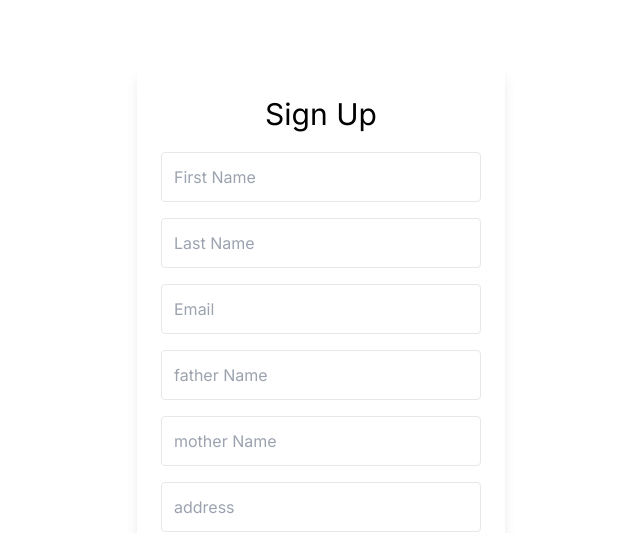
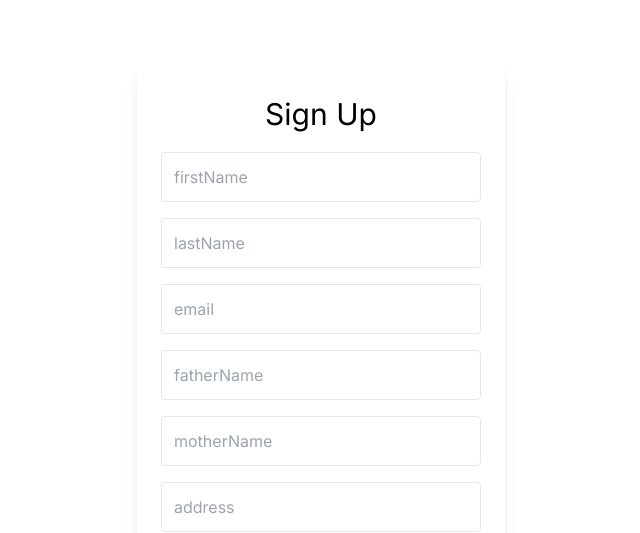
Before and after one commit to Dishantbaghel/user-registration, a Next.js app: page / in a window 1280 px wide. Shown: the top 533 px of the page, without its empty margins (319-959 px from the left). Built offline with nearby package versions, Linux system fonts and the light colour scheme.

Commit message:
resolve comments

```diff
--- a/src/app/api/signup/route.ts
+++ b/src/app/api/signup/route.ts
@@ -1,7 +1,6 @@
 import { NextRequest, NextResponse } from "next/server";
 import User from "@/models/userModel";
 import connection from "@/db/config";
-connection();
 export async function POST(request: NextRequest) {
   try {
    const body = await request.json();
--- a/src/app/page.tsx
+++ b/src/app/page.tsx
@@ -2,8 +2,6 @@ import Signup from "@/components/Signup";
 
 export default function Home() {
   return (
-    <>
       <Signup />
-    </>
   );
 }
--- a/src/app/users/page.tsx
+++ b/src/app/users/page.tsx
@@ -1,73 +1,7 @@
-"use client";
-import axios from "axios";
-import { useEffect, useState } from "react";
-
-interface User {
-  id: number;
-  firstName: string;
-  lastName: string;
-  email: string;
-  fatherName: string;
-  motherName: string;
-  address: string;
-  pincode: string;
-  country: string;
-}
+import UsersTable from "@/components/UsersTable";
 
 const Users = () => {
-  const [userData, setUserData] = useState<User[]>([]);
-
-  const getUsers = async () => {
-    try {
-      const res = await axios.get<User[]>("/api/getuser");
-      setUserData(res.data);
-      console.log(res, "res");
-    } catch (error) {
-      console.error("Error fetching users:", error);
-    }
-  };
-
-  useEffect(() => {
-    getUsers();
-  }, []);
-
-  return (
-    <div>
-      <div className="w-full bg-slate-400 text-center text-4xl py-4">Users Details</div>
-      {userData.length > 0 && (
-        <div>
-          <table className="border-collapse w-full">
-            <thead>
-              <tr className="bg-gray-200">
-                <th className="border p-2">First Name</th>
-                <th className="border p-2">Last Name</th>
-                <th className="border p-2">Email</th>
-                <th className="border p-2">Father Name</th>
-                <th className="border p-2">Mother Name</th>
-                <th className="border p-2">Address</th>
-                <th className="border p-2">Pincode</th>
-                <th className="border p-2">Country</th>
-              </tr>
-            </thead>
-            <tbody>
-              {userData.map((item) => (
-                <tr key={item.id} className="border">
-                  <td className="border p-2">{item.firstName}</td>
-                  <td className="border p-2">{item.lastName}</td>
-                  <td className="border p-2">{item.email}</td>
-                  <td className="border p-2">{item.fatherName}</td>
-                  <td className="border p-2">{item.motherName}</td>
-                  <td className="border p-2">{item.address}</td>
-                  <td className="border p-2">{item.pincode}</td>
-                  <td className="border p-2">{item.country}</td>
-                </tr>
-              ))}
-            </tbody>
-          </table>
-        </div>
-      )}
-    </div>
-  );
+  return <UsersTable />;
 };
 
 export default Users;
--- a/src/components/Signup.tsx
+++ b/src/components/Signup.tsx
@@ -4,9 +4,11 @@ import { useFormik } from "formik";
 import axios from "axios";
 import { useRouter } from "next/navigation";
 
+const countries = ["INDIA", "USA", "JAPAN"];
+
 const Signup = () => {
   const router = useRouter();
-  const formik = useFormik({
+  const { handleChange, handleSubmit, resetForm, values } = useFormik({
     initialValues: {
       firstName: "",
       lastName: "",
@@ -17,15 +19,13 @@ const Signup = () => {
       pincode: "",
       country: "INDIA",
     },
-    onSubmit: async (values,{resetForm}) => {
+    onSubmit: async (values) => {
       try {
         const res = await axios.post("/api/signup", values);
         if (res.status === 201) {
           router.push("/users");
           resetForm();
         }
-        console.log(values);
-
       } catch (error) {
         console.log(error);
       }
@@ -37,73 +37,33 @@ const Signup = () => {
       <div className="container max-w-sm mx-auto flex-1 flex flex-col items-center justify-center px-2">
         <div className="bg-white px-6 py-8 rounded shadow-lg text-black w-full">
           <h1 className="mb-5 text-3xl text-center">Sign Up</h1>
-          <form onSubmit={formik.handleSubmit}>
-            {/* first name--------------- */}
-            <input
-              type="text"
-              className="block border border-grey-light w-full p-3 rounded mb-4"
-              name="firstName"
-              placeholder="First Name"
-              onChange={formik.handleChange}
-              value={formik.values.firstName}
-            />
-            {/* last name---------------------- */}
-            <input
-              type="text"
-              className="block border border-grey-light w-full p-3 rounded mb-4"
-              name="lastName"
-              placeholder="Last Name"
-              onChange={formik.handleChange}
-              value={formik.values.lastName}
-            />
-            {/* email------------------------------- */}
-            <input
-              type="email"
-              className="block border border-grey-light w-full p-3 rounded mb-4"
-              name="email"
-              placeholder="Email"
-              onChange={formik.handleChange}
-              value={formik.values.email}
-            />
+          <form onSubmit={handleSubmit}>
+            {[
+              "firstName",
+              "lastName",
+              "email",
+              "fatherName",
+              "motherName",
+              "address",
+              "pincode",
+            ].map((field : string) => (
+              <input
+                key={field}
+                type={
+                  field === "email"
+                    ? "email"
+                    : field === "pincode"
+                    ? "number"
+                    : "text"
+                }
+                className="block border border-grey-light w-full p-3 rounded mb-4"
+                name={field}
+                placeholder={field}
+                onChange={handleChange}
+                value={values[field]}
+              />
+            ))}
 
-            {/* fatherName------------------------------- */}
-            <input
-              type="text"
-              className="block border border-grey-light w-full p-3 rounded mb-4"
-              name="fatherName"
-              placeholder="father Name"
-              onChange={formik.handleChange}
-              value={formik.values.fatherName}
-            />
-
-            {/* motherName------------------------------- */}
-            <input
-              type="text"
-              className="block border border-grey-light w-full p-3 rounded mb-4"
-              name="motherName"
-              placeholder="mother Name"
-              onChange={formik.handleChange}
-              value={formik.values.motherName}
-            />
-            {/* address------------------------------- */}
-            <input
-              type="text"
-              className="block border border-grey-light w-full p-3 rounded mb-4"
-              name="address"
-              placeholder="address"
-              onChange={formik.handleChange}
-              value={formik.values.address}
-            />
-
-            {/* pincode --------------- */}
-            <input
-              type="number"
-              className="block border border-grey-light w-full p-3 rounded mb-4"
-              name="pincode"
-              placeholder="pincode"
-              onChange={formik.handleChange}
-              value={formik.values.pincode}
-            />
             <div className="relative border border-gray-300 text-gray-800 bg-white shadow-lg">
               <label htmlFor="country" className="sr-only">
                 Country
@@ -112,12 +72,14 @@ const Signup = () => {
                 className="appearance-none w-full py-1 px-2 bg-white"
                 name="country"
                 id="country"
-                value={formik.values.country}
-                onChange={formik.handleChange}
+                value={values.country}
+                onChange={handleChange}
               >
-                <option value="INDIA">INDIA</option>
-                <option value="USA">USA</option>
-                <option value="JAPAN">JAPAN</option>
+                {countries.map((country) => (
+                  <option key={country} value={country}>
+                    {country}
+                  </option>
+                ))}
               </select>
             </div>
 
--- /dev/null
+++ b/src/components/UsersTable.tsx
@@ -0,0 +1,92 @@
+"use client";
+import { useEffect, useMemo, useState } from "react";
+import {
+  MaterialReactTable,
+  useMaterialReactTable,
+  type MRT_ColumnDef,
+} from "material-react-table";
+import axios from "axios";
+
+type Person = {
+  name: {
+    firstName: string;
+    lastName: string;
+    email: string;
+    fatherName: string;
+    motherName: string;
+  };
+  address: string;
+  pincode: string;
+  country: string;
+};
+
+const UsersTable = () => {
+  const [userData, setUserData] = useState([]);
+  useEffect(() => {
+    const fetchData = async () => {
+      try {
+        const res = await axios.get("/api/getuser");
+        setUserData(res.data);
+      } catch (error) {
+        console.error("Error fetching users:", error);
+      }
+    };
+
+    fetchData();
+  }, []);
+
+  const columns = useMemo<MRT_ColumnDef<Person>[]>(
+    () => [
+      {
+        accessorKey: "firstName",
+        header: "First Name",
+        size: 150,
+      },
+      {
+        accessorKey: "lastName",
+        header: "Last Name",
+        size: 150,
+      },
+      {
+        accessorKey: "email",
+        header: "Email",
+        size: 150,
+      },
+      {
+        accessorKey: "fatherName",
+        header: "Father Name",
+        size: 150,
+      },
+      {
+        accessorKey: "motherName",
+        header: "Mother Name",
+        size: 150,
+      },
+      {
+        accessorKey: "address",
+        header: "Address",
+        size: 200,
+      },
+      {
+        accessorKey: "pincode",
+        header: "pincode",
+        size: 150,
+      },
+      {
+        accessorKey: "country",
+        header: "country",
+        size: 150,
+      },
+    ],
+    []
+  );
+
+  const table = useMaterialReactTable({
+    columns,
+    data: userData,
+  });
+
+  return <MaterialReactTable table={table} />;
+};
+
+export default UsersTable;
--- a/src/db/config.ts
+++ b/src/db/config.ts
@@ -2,7 +2,7 @@ import mongoose from "mongoose";
 
 export default async function connection() {
   try {
-    await mongoose.connect(process.env.MONGODB_URL!, {
+    await mongoose.connect(`mongodb+srv://${process.env.DB_NAME}:${process.env.DB_PASS}@cluster0.ufyvc9o.mongodb.net/`, {
       tls: true,
     });
     console.log('Successfully connected');
--- a/src/models/userModel.js
+++ b/src/models/userModel.js
@@ -1,41 +1,14 @@
 import mongoose from "mongoose";
 
 const userSchema = new mongoose.Schema({
-  firstName: {
-    type: String,
-    required: [true, 'Please provide a firstname'],
-  },
-  lastName: {
-    type: String,
-    required: [true, 'Please provide a lastname'],
-  },
-  email: {
-    type: String,
-    required: [true, 'Please provide an email'],
-    unique: true,
-  },
-  fatherName: {
-    type: String,
-    required: [true, 'Please provide a fathername'],
-  },
-  motherName: {
-    type: String,
-    required: [true, 'Please provide a mothername'],
-  },
-  address: {
-    type: String,
-    required: [true, 'Please provide an address'],
-  },
-  pincode: {
-    type: Number,
-    required: [true, 'Please provide a pincode'],
-  },
-  country: {
-    type: String,
-    required: [true, 'Please provide a country'],
-  },
+  firstName: { type: String, required: [true, 'Please provide a firstname'] },
+  lastName: { type: String, required: [true, 'Please provide a lastname'] },
+  email: { type: String, required: [true, 'Please provide an email'], unique: true },
+  fatherName: { type: String, required: [true, 'Please provide a fathername'] },
+  motherName: { type: String, required: [true, 'Please provide a mothername'] },
+  address: { type: String, required: [true, 'Please provide an address'] },
+  pincode: { type: Number, required: [true, 'Please provide a pincode'] },
+  country: { type: String, required: [true, 'Please provide a country'] },
 });
 
-const User =mongoose.models.User || mongoose.model('User', userSchema);
-
-export default User;
+export default mongoose.models.User || mongoose.model('User', userSchema);
```
Also changed, not shown: 1 other file (tests, documents, lock files or other folders).
